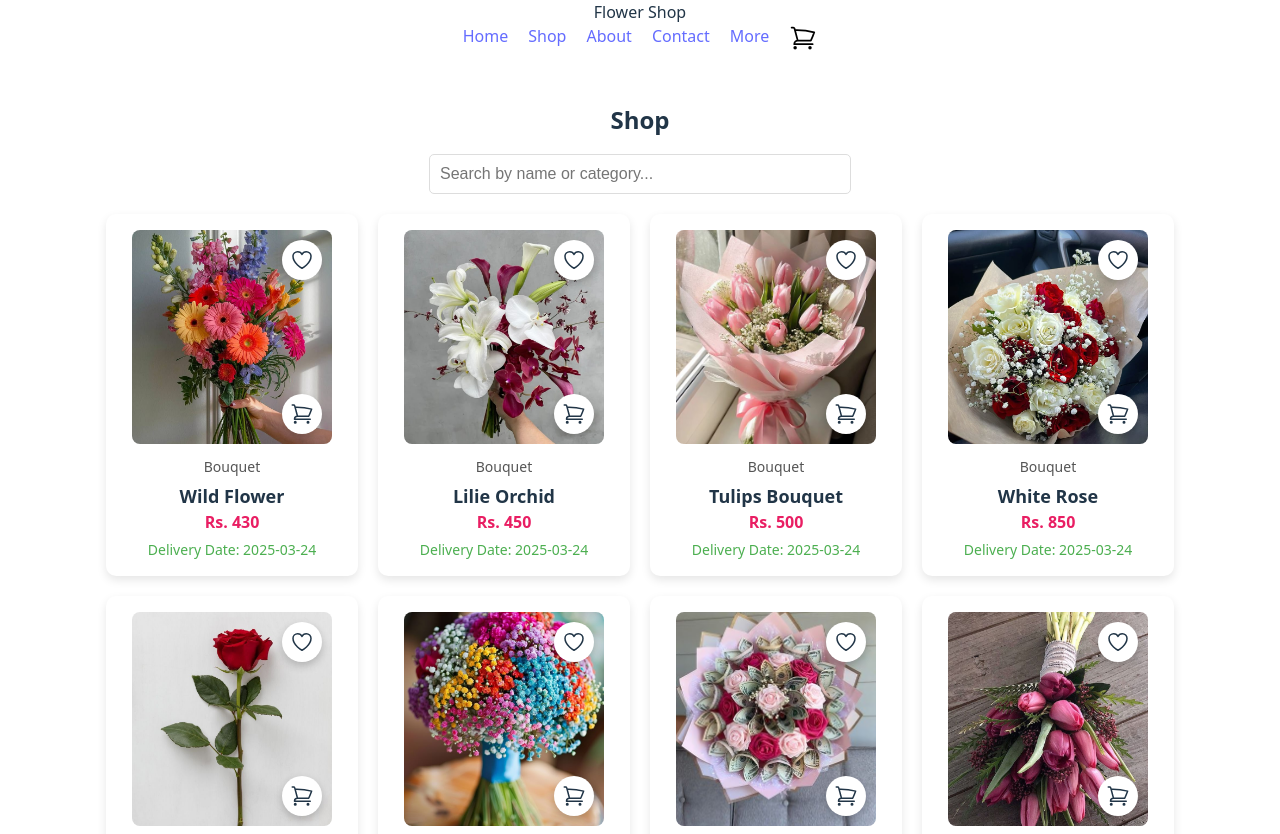
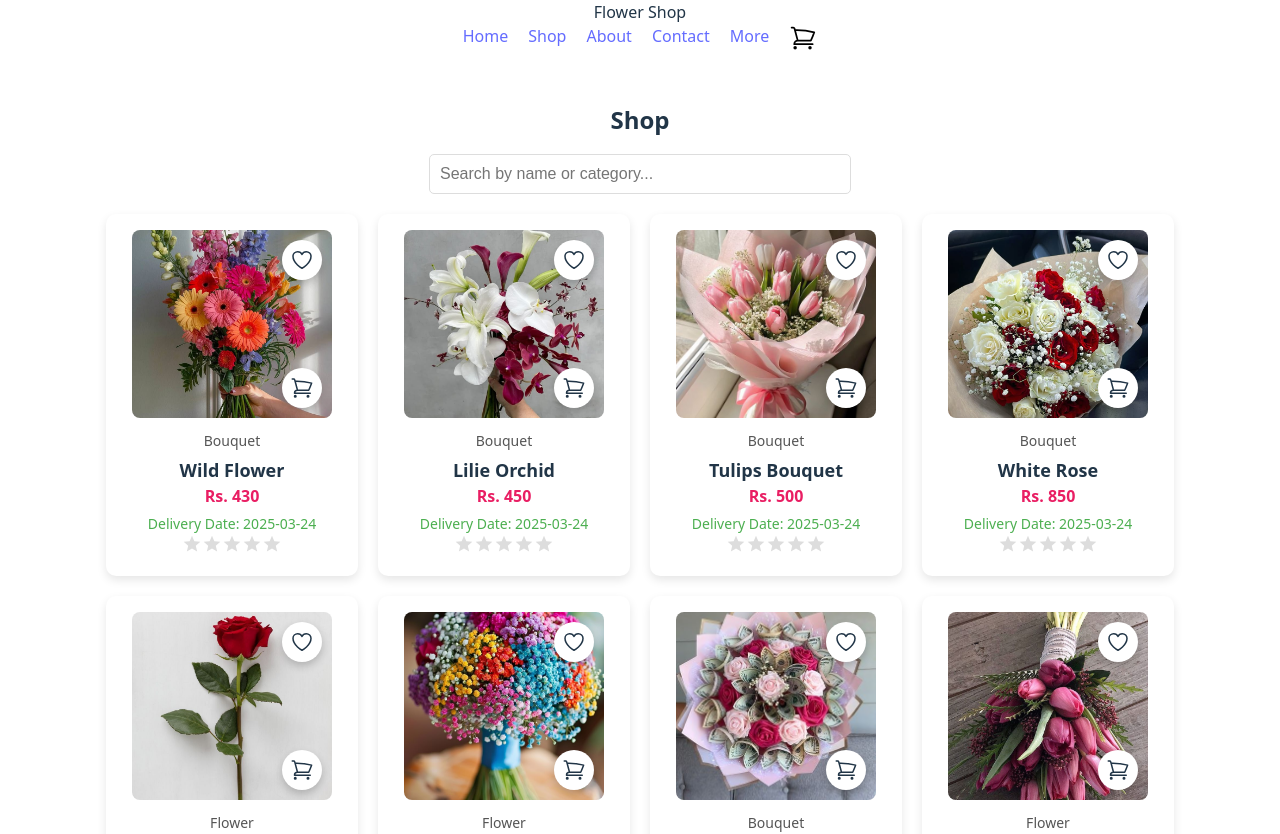
Before and after one commit to prajula255/blossom, a React (Vite) app: page /shop in a window 1280 px wide. Shown: the top 834 px of the page. Built offline with nearby package versions, Linux system fonts and the light colour scheme.

Commit message:
rating icon added in flowerlist

```diff
--- a/src/pages/product/flowerList.jsx
+++ b/src/pages/product/flowerList.jsx
@@ -232,6 +232,25 @@ function FlowersList() {
                   <span style={styles.deliveryDate}>
                     Delivery Date: {getDefaultDate()}
                   </span>
+
+                  <div style={styles.rating}>
+                    {Array.from({ length: 5 }, (_, index) => (
+                      <svg
+                        key={index}
+                        width="20"
+                        height="20"
+                        viewBox="0 0 24 24"
+                        fill={
+                          index < Math.round(flower.rating)
+                            ? "#FFD700"
+                            : "#DDDDDD"
+                        }
+                        xmlns="http://www.w3.org/2000/svg"
+                      >
+                        <path d="M12 17.27L18.18 21l-1.64-7.03L22 9.24l-7.19-.61L12 2 9.19 8.63 2 9.24l5.46 4.73L5.82 21z" />
+                      </svg>
+                    ))}
+                  </div>
                 </div>
               </div>
             ))
```
